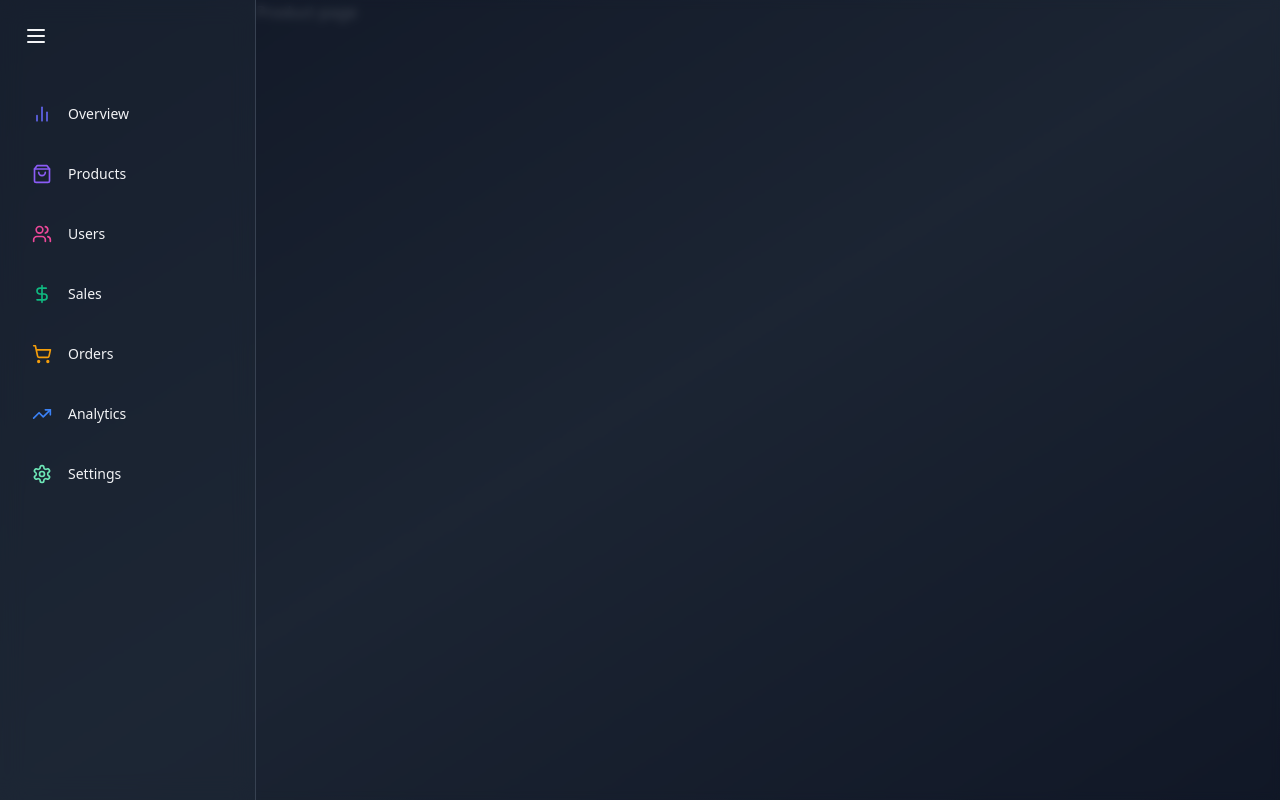
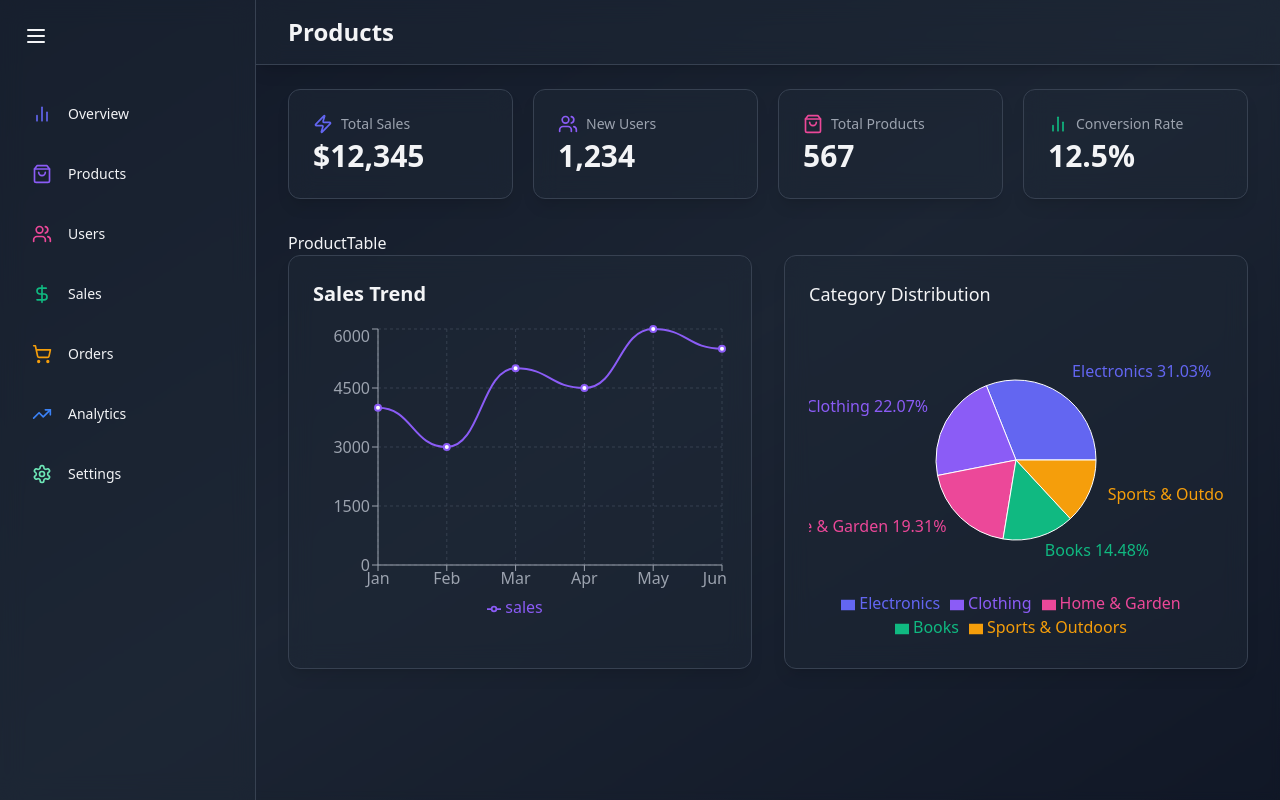
Before and after one commit to codeWith-Repon/Admin-dashboard-React-recharts-, a React (Vite) app: page /products in a window 1280 px wide. Built offline with nearby package versions, Linux system fonts and the light colour scheme.

Commit message:
design complite in salses design chart

```diff
--- a/src/components/overview/SalesOverviewChart.jsx
+++ b/src/components/overview/SalesOverviewChart.jsx
@@ -2,6 +2,7 @@ import React from "react";
 import { motion } from "framer-motion";
 import {
   CartesianGrid,
+  Legend,
   Line,
   LineChart,
   ResponsiveContainer,
@@ -48,6 +49,7 @@ const SalesOverviewChart = () => {
               }}
               itemStyle={{ color: "#E5E7EB" }}
             />
+            <Legend/>
             <Line
               type="monotone"
               dataKey="sales"
--- /dev/null
+++ b/src/components/products/ProductTable.jsx
@@ -0,0 +1,11 @@
+import React from 'react'
+
+const ProductTable = () => {
+  return (
+    <div>
+      ProductTable
+    </div>
+  )
+}
+
+export default ProductTable
--- /dev/null
+++ b/src/components/products/SalesTrendChart.jsx
@@ -0,0 +1,57 @@
+import { motion } from "framer-motion";
+import {
+  LineChart,
+  Line,
+  XAxis,
+  YAxis,
+  CartesianGrid,
+  Tooltip,
+  ResponsiveContainer,
+  Legend,
+} from "recharts";
+
+const salesData = [
+  { month: "Jan", sales: 4000 },
+  { month: "Feb", sales: 3000 },
+  { month: "Mar", sales: 5000 },
+  { month: "Apr", sales: 4500 },
+  { month: "May", sales: 6000 },
+  { month: "Jun", sales: 5500 },
+];
+
+const SalesTrendChart = () => {
+  return (
+    <motion.div
+      className="bg-gray-800 bg-opacity-50 backdrop-blur-md shadow-lg rounded-xl p-6 border border-gray-700"
+      initial={{ opacity: 0, y: 20 }}
+      animate={{ opacity: 1, y: 0 }}
+      transition={{ delay: 0.3 }}
+    >
+      <h2 className="text-xl font-semibold text-gray-100 mb-4">Sales Trend</h2>
+      <div style={{ width: "100%", height: 300 }}>
+        <ResponsiveContainer>
+          <LineChart data={salesData}>
+            <CartesianGrid strokeDasharray="3 3" stroke="#374151" />
+            <XAxis dataKey="month" stroke="#9CA3AF" />
+            <YAxis stroke="#9CA3AF" />
+            <Tooltip
+              contentStyle={{
+                backgroundColor: "rgba(31, 41, 55, 0.8)",
+                borderColor: "#4B5563",
+              }}
+              itemStyle={{ color: "#E5E7EB" }}
+            />
+            <Legend />
+            <Line
+              type="bumpX"
+              dataKey="sales"
+              stroke="#8B5CF6"
+              strokeWidth={2}
+            />
+          </LineChart>
+        </ResponsiveContainer>
+      </div>
+    </motion.div>
+  );
+};
+export default SalesTrendChart;
--- a/src/pages/ProductsPage.jsx
+++ b/src/pages/ProductsPage.jsx
@@ -1,11 +1,61 @@
-import React from 'react'
+import React from "react";
+import Header from "../components/common/Header";
+import { motion } from "framer-motion";
+import StateCard from "../components/common/StateCard";
+import { BarChart2, ShoppingBag, Users, Zap } from "lucide-react";
+import ProductTable from "../components/products/ProductTable";
+import SalesTrendChart from "../components/products/SalesTrendChart";
+import CategoryDistributionChart from "../components/overview/CategoryDistributionChart";
 
 const ProductsPage = () => {
   return (
-    <div>
-      Product page
+    <div className="flex-1 overflow-auto relative z-10">
+      <Header title="Products" />
+
+      <main className="max-w-7xl mx-auto py-6 px-4 lg:px-8">
+        {/* Stats */}
+        <motion.div
+          className="grid grid-cols-1 gap-5 sm:grid-cols-2 lg:grid-cols-4 mb-8"
+          initial={{ opacity: 0, y: 20 }}
+          animate={{ opacity: 1, y: 0 }}
+          transition={{ duration: 1.1 }}
+        >
+          <StateCard
+            name="Total Sales"
+            icon={Zap}
+            value="$12,345"
+            color="#6366F1"
+          />
+          <StateCard
+            name="New Users"
+            icon={Users}
+            value="1,234"
+            color="#8B5CF6"
+          />
+          <StateCard
+            name="Total Products"
+            icon={ShoppingBag}
+            value="567"
+            color="#EC4899"
+          />
+          <StateCard
+            name="Conversion Rate"
+            icon={BarChart2}
+            value="12.5%"
+            color="#10B981"
+          />
+        </motion.div>
+
+		<ProductTable />
+
+		{/* Charts  */}
+		<div className="grid grid-cols-1 lg:grid-cols-2 gap-8">
+			<SalesTrendChart/>
+			<CategoryDistributionChart/>
+		</div>
+      </main>
     </div>
-  )
-}
+  );
+};
 
-export default ProductsPage
+export default ProductsPage;
```
